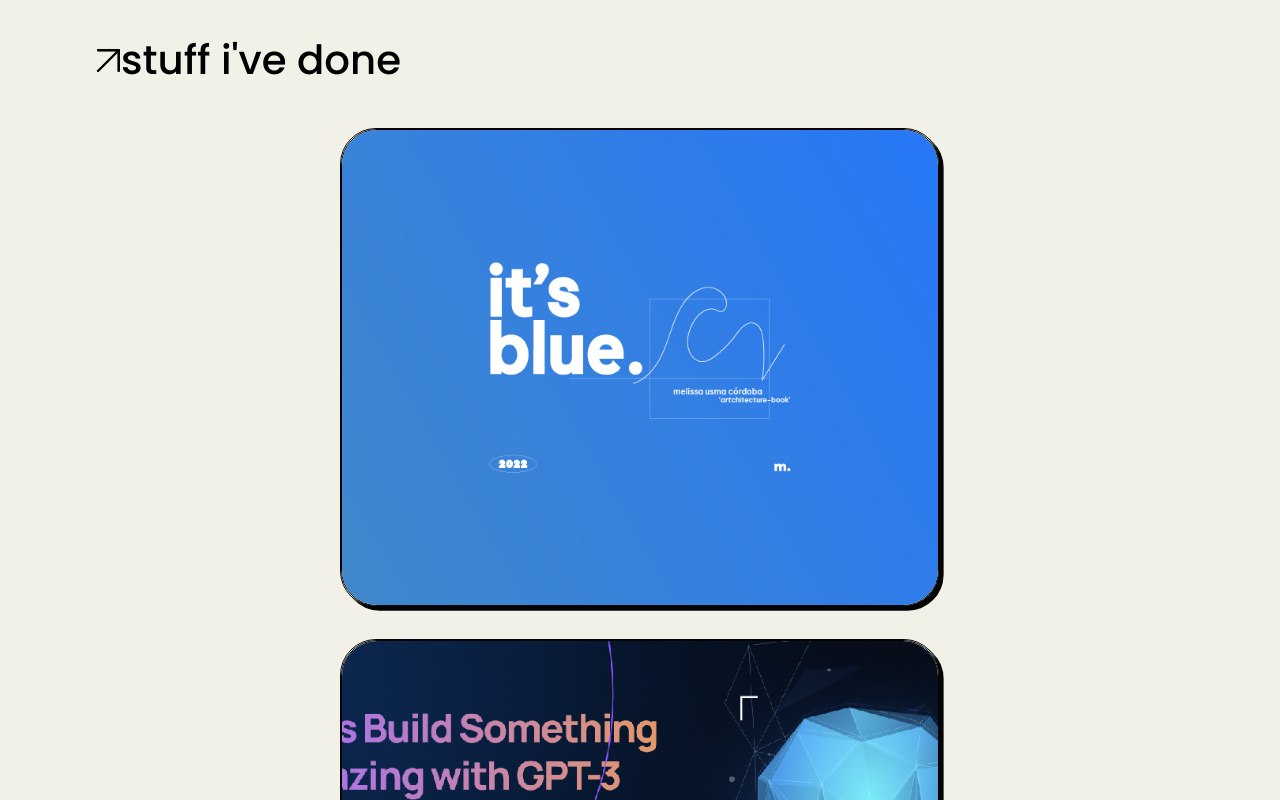
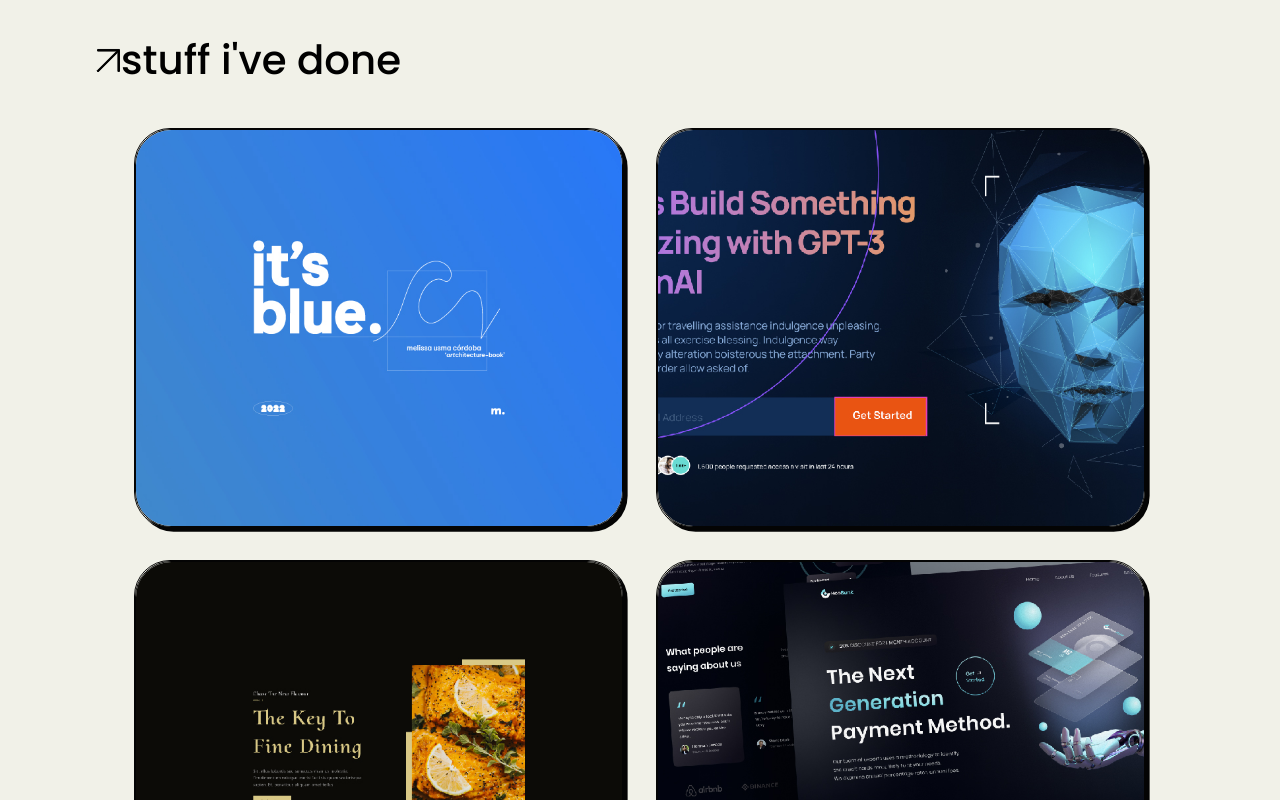
Before and after one commit to sebastian-plata/portfolio_dev, a React (Vite) app: page / in a window 1280 px wide. Shown: the part 700-1500 px from the top of the page. Built offline with nearby package versions, Linux system fonts and the light colour scheme.

Commit message:
feat: finish responsive review for card component

```diff
--- a/src/components/Card/Card.css
+++ b/src/components/Card/Card.css
@@ -42,15 +42,15 @@
   font-family: var(--font-title);
   font-weight: 700;
   font-size: 25px;
-  line-height: 35px;
+  line-height: 1.6;
 }
 .app__card-info_para {
   max-width: 175px;
   margin: 0 1rem 0 1rem;
   font-family: var(--font-para);
   font-weight: 400;
-  font-size: 13.0565px;
-  line-height: 16px;
+  font-size: 14px;
+  line-height: 1.6;
 }
 .app__card-info_link {
   border: 2px solid var(--color-black);
@@ -64,9 +64,35 @@
   color: var(--color-black);
 }
 
+@media screen and (max-width: 1280px) {
+  .app__card-container {
+    width: 45%;
+    height: 400px;
+
+  }
+  .app__card-back {
+   flex-direction: column;
+
+  }
+
+  .app__card-info_head {
+    font-size: 30px;
+    line-height: 35px;
+  }
+  .app__card-info_para {
+    max-width: 300px;
+    margin: 1rem 0 1rem 0;
+    font-size: 14px;
+    line-height: 1.6;
+    text-align: center;
+  }
+  .app__card-info_link {
+    font-size: 18px;
+
+  }
+}
 @media screen and (max-width: 1150px) {
   .app__card-container {
-    width: 450px;
     height: 350px;
 
   }
@@ -83,7 +109,8 @@
     max-width: 300px;
     margin: 1rem 0 1rem 0;
     font-size: 14px;
-    line-height: 17px;
+    line-height: 1.6;
+    text-align: center;
   }
   .app__card-info_link {
     font-size: 18px;
@@ -92,8 +119,8 @@
 }
 @media screen and (max-width: 950px) {
   .app__card-container {
-    width: 350px;
-    height: 250px;
+
+    height: 300px;
 
   }
   .app__card-info_head {
@@ -103,7 +130,8 @@
   .app__card-info_para {
     max-width: 250px;
     font-size: 12px;
-    line-height: 14px;
+    line-height: 1.6;
+    text-align: center;
   }
 
   .app__card-info_link {
@@ -111,9 +139,33 @@
 
   }
 }
+@media screen and (max-width: 768px) {
+  .app__card-container {
+
+    height: 250px;
+
+  }
+  .app__card-info_head {
+    font-size: 28px;
+    line-height: 22px;
+  }
+  .app__card-info_para {
+    max-width: 350px;
+    font-size: 12px;
+    line-height: 1.6;
+    margin: 0.75rem 0 0.75rem 0;
+    text-align: center;
+  }
+
+  .app__card-info_link {
+
+    font-size: 14px;
+
+  }
+}
 @media screen and (max-width: 650px) {
   .app__card-container {
-    width: 550px;
+    width:100%;
     height: 450px;
 
   }
@@ -124,7 +176,7 @@
   .app__card-info_para {
     max-width: 350px;
     font-size: 18px;
-    line-height: 21px;
+    line-height: 1.6;
     margin: 2rem 0 2rem 0;
   }
 
@@ -135,10 +187,15 @@
 }
 @media screen and (max-width: 450px) {
 
+  .app__card-info_head {
+    font-size: 30px;
+    line-height: 47px;
+  }
   .app__card-info_para {
     max-width: 275px;
     font-size: 14px;
-    line-height: 16px;
-    margin: 2rem 0 2rem 0;
+    line-height: 1.6;
+    margin: 1rem 0 1rem 0;
+    text-align: center;
   }
 }
--- a/src/container/Hero/Hero.css
+++ b/src/container/Hero/Hero.css
@@ -139,6 +139,10 @@
   .app__hero-img img {
     transform: scale(0.75);
   }
+  .app__hero-info {
+    align-items:center;
+
+  }
   .app__hero-info_head {
     font-size: 42px;
     line-height: 34px;
@@ -148,6 +152,7 @@
     font-size: 28px;
     line-height: 1.6;
     margin: 1.4rem 0;
+
   }
   .app__hero-info_link {
     font-size: 32px;
@@ -160,6 +165,7 @@
   .app__hero-img {
     width: 95%;
   }
+
   .app__hero-img img {
     transform: scale(0.5);
   }
```
